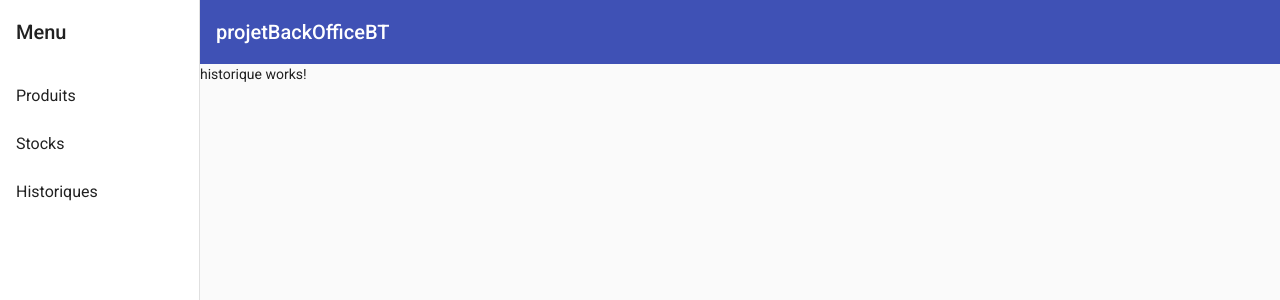
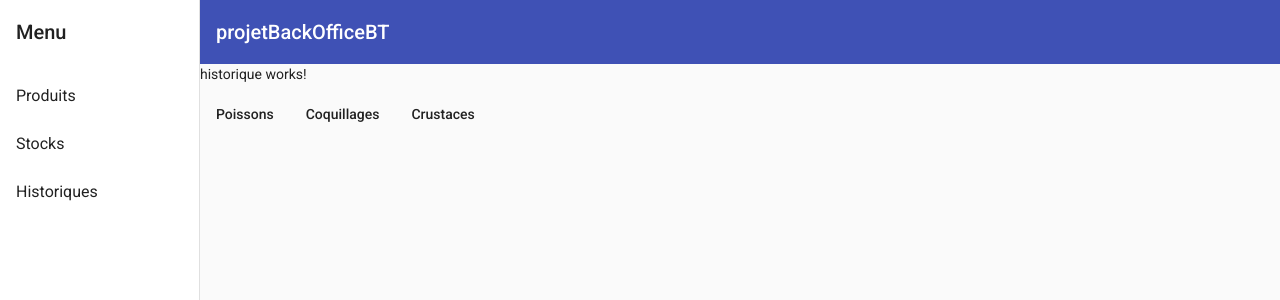
Before and after one commit to kemokaba/BackOfficeBT, an Angular app: page /historique in a window 1280 px wide. Shown: the top 300 px of the page. Built offline with nearby package versions, Linux system fonts and the light colour scheme; no server answers.

Commit message:
amélio histo

```diff
--- a/src/app/historique/historique.component.html
+++ b/src/app/historique/historique.component.html
@@ -1 +1,4 @@
 <p>historique works!</p>
+<button mat-button (click)="triTableau(0)">Poissons</button>
+<button mat-button (click)="triTableau(1)">Coquillages</button>
+<button mat-button (click)="triTableau(2)">Crustaces</button>
--- a/src/app/historique/historique.component.ts
+++ b/src/app/historique/historique.component.ts
@@ -25,7 +25,7 @@ export class HistoriqueComponent implements OnInit {
   triTableau(numCat: number){
     let tabTri = this.donneeHisto.filter(transa => transa.category == numCat);
     this.createSaleData(tabTri)
-    console.log(tabTri)
+    console.log(this.saleData)
   }
 
   getDonneesHisto(){
```
